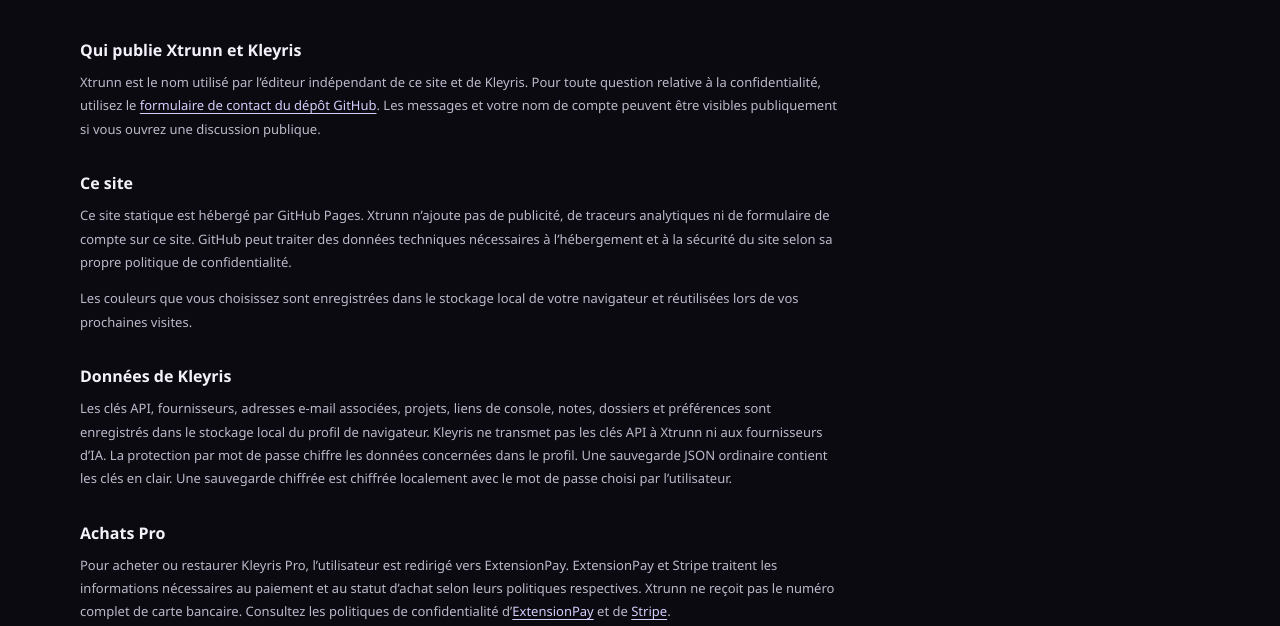
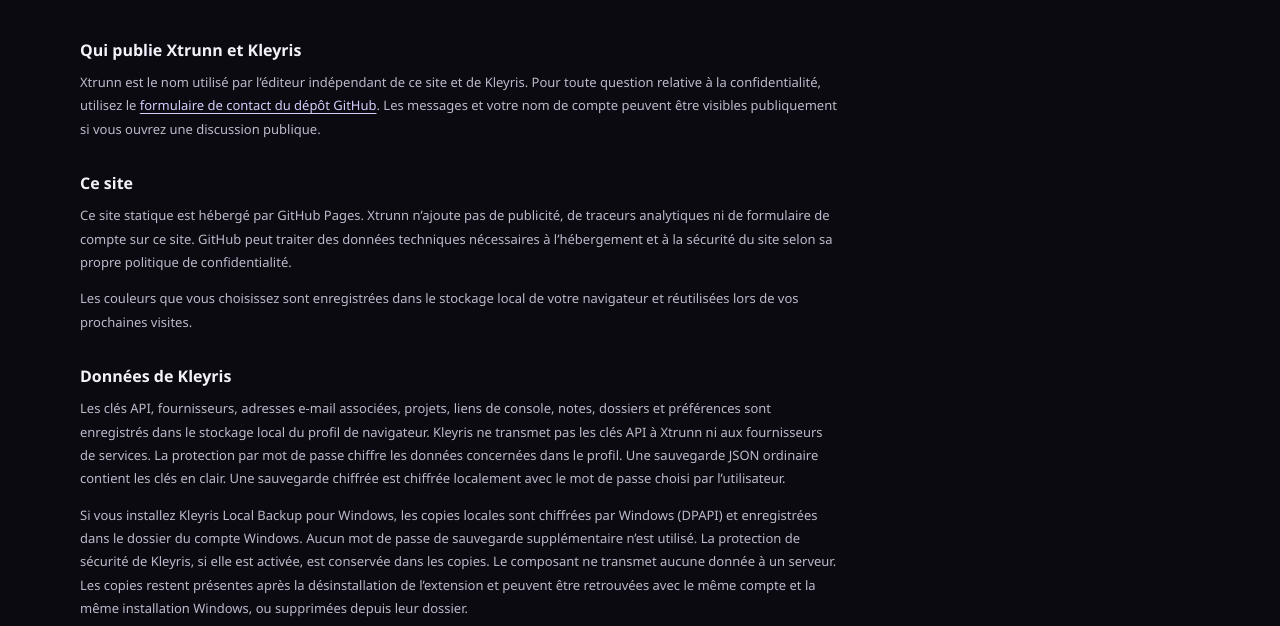
Before and after one commit to Xtrunn/xtrunn-site, a plain HTML site: page privacy.html in a window 1280 px wide. Shown: the part 326-952 px from the top of the page. Drawn offline with Linux system fonts and the light colour scheme.

Commit message:
Provide Kleyris Windows backup installer

```diff
--- a/privacy.html
+++ b/privacy.html
@@ -34,7 +34,8 @@
       <p>Ce site statique est hébergé par GitHub Pages. Xtrunn n’ajoute pas de publicité, de traceurs analytiques ni de formulaire de compte sur ce site. GitHub peut traiter des données techniques nécessaires à l’hébergement et à la sécurité du site selon sa propre politique de confidentialité.</p>
       <p>Les couleurs que vous choisissez sont enregistrées dans le stockage local de votre navigateur et réutilisées lors de vos prochaines visites.</p>
       <h2>Données de Kleyris</h2>
-      <p>Les clés API, fournisseurs, adresses e-mail associées, projets, liens de console, notes, dossiers et préférences sont enregistrés dans le stockage local du profil de navigateur. Kleyris ne transmet pas les clés API à Xtrunn ni aux fournisseurs d’IA. La protection par mot de passe chiffre les données concernées dans le profil. Une sauvegarde JSON ordinaire contient les clés en clair. Une sauvegarde chiffrée est chiffrée localement avec le mot de passe choisi par l’utilisateur.</p>
+      <p>Les clés API, fournisseurs, adresses e-mail associées, projets, liens de console, notes, dossiers et préférences sont enregistrés dans le stockage local du profil de navigateur. Kleyris ne transmet pas les clés API à Xtrunn ni aux fournisseurs de services. La protection par mot de passe chiffre les données concernées dans le profil. Une sauvegarde JSON ordinaire contient les clés en clair. Une sauvegarde chiffrée est chiffrée localement avec le mot de passe choisi par l’utilisateur.</p>
+      <p>Si vous installez Kleyris Local Backup pour Windows, les copies locales sont chiffrées par Windows (DPAPI) et enregistrées dans le dossier du compte Windows. Aucun mot de passe de sauvegarde supplémentaire n’est utilisé. La protection de sécurité de Kleyris, si elle est activée, est conservée dans les copies. Le composant ne transmet aucune donnée à un serveur. Les copies restent présentes après la désinstallation de l’extension et peuvent être retrouvées avec le même compte et la même installation Windows, ou supprimées depuis leur dossier.</p>
       <h2>Achats Pro</h2>
       <p>Pour acheter ou restaurer Kleyris Pro, l’utilisateur est redirigé vers ExtensionPay. ExtensionPay et Stripe traitent les informations nécessaires au paiement et au statut d’achat selon leurs politiques respectives. Xtrunn ne reçoit pas le numéro complet de carte bancaire. Consultez les politiques de confidentialité d’<a href="https://extensionpay.com/">ExtensionPay</a> et de <a href="https://stripe.com/privacy">Stripe</a>.</p>
       <h2>Transfert entre navigateurs</h2>
```
Also changed, not shown: 1 other file.
